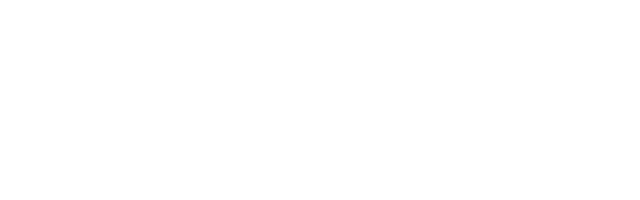
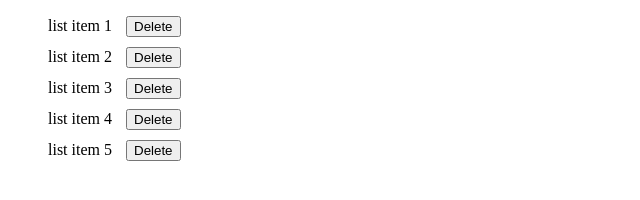
Before and after one commit to armaneousuf/playground, a plain HTML site: page domPlayground/lesson3/index.html in a window 1280 px wide. Shown: the whole page, without its empty margins (0-640 px from the left). Drawn offline with Linux system fonts and the light colour scheme.

Commit message:
update: 2026-04-11 10:46

```diff
--- a/domPlayground/lesson3/app.js
+++ b/domPlayground/lesson3/app.js
@@ -0,0 +1,8 @@
+const buttons = document.querySelectorAll('button');
+const listItems = document.querySelector('.list-items');
+
+buttons.forEach((btn)=>{
+    btn.addEventListener('click', ()=>{
+        btn.parentNode.remove();
+    })
+})
--- a/domPlayground/lesson3/index.html
+++ b/domPlayground/lesson3/index.html
@@ -1,11 +1,30 @@
 <!DOCTYPE html>
 <html lang="en">
 <head>
-    <meta charset="UTF-8">
-    <meta name="viewport" content="width=device-width, initial-scale=1.0">
-    <title>Document</title>
+  <meta charset="UTF-8">
+  <meta name="viewport" content="width=device-width, initial-scale=1.0">
+  <title>Event</title>
+  <style>
+    ul {
+      list-style: none;
+    }
+
+    button {
+      margin: 0 0 10px 10px;
+    }
+  </style>
 </head>
 <body>
+  <div class="container">
+    <ul class="list-items">
+      <li>list item 1 <button>Delete</button></li>
+      <li>list item 2 <button>Delete</button></li>
+      <li>list item 3 <button>Delete</button></li>
+      <li>list item 4 <button>Delete</button></li>
+      <li>list item 5 <button>Delete</button></li>
+    </ul>
+  </div>
 
+  <script src="app.js"></script>
 </body>
 </html>
```
